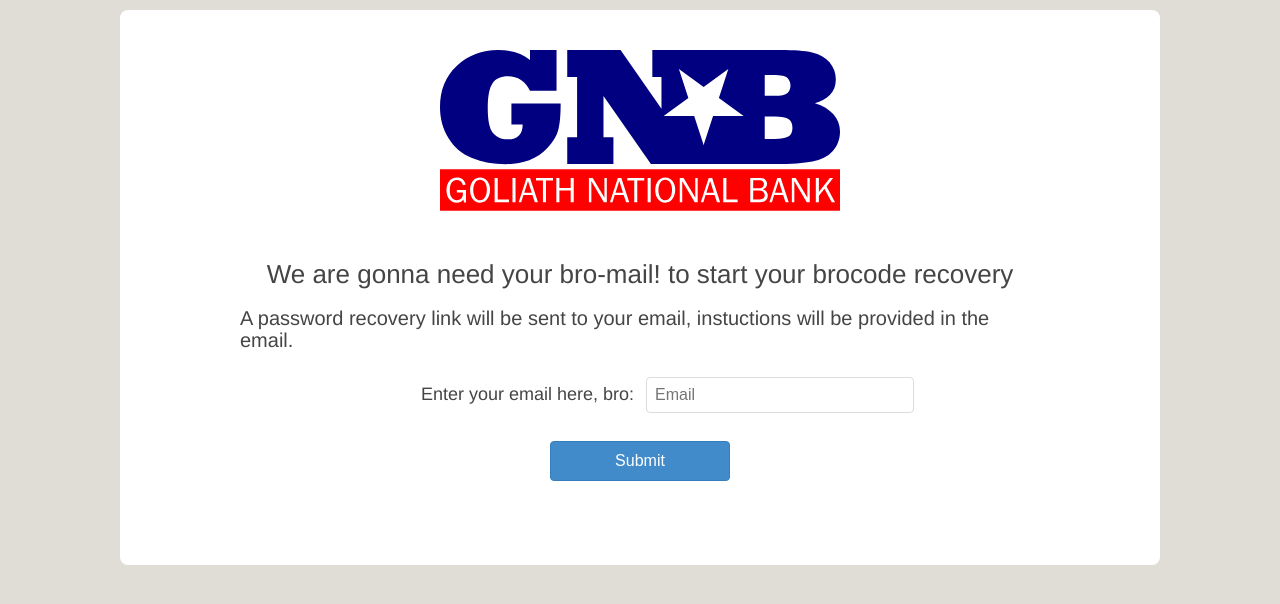
After one commit to Flowm/gnb, a PHP site: page /project/forgotpassword.php in a window 1280 px wide. The commit adds this page. Shown: the top 604 px of the page. Run offline with PHP 8.4, Linux system fonts and the light colour scheme; some libraries are stand-ins or nearby versions.

Commit message:
Adding framework for PW recovery

```diff
--- /dev/null
+++ b/project/forgotpassword.php
@@ -0,0 +1,47 @@
+<?php
+require_once __DIR__."/resource_mappings.php";
+$logo_svg = getMedia('logo_svg');
+$title	= 'GNB - Brocode Recovery' ;
+$error_types 	= array(
+	0	=> "Sorry bro, you're not registered with us." ,
+	1	=> "You have already been sent an email with instuctions"
+);
+?>
+<!DOCTYPE html>
+<html lang="en">
+<head>
+    <meta charset="UTF-8">
+    <title><?=$title?></title>
+    <link rel="stylesheet" type="text/css" href="style/gnb.css">
+    <script type="text/javascript" src="js/index.js"></script>
+    <link rel="icon" type="image/png" href="media/gnb_icon.png" />
+</head>
+<div class="mainContainer">
+    <img src="<?php echo $logo_svg ?>" alt="GNB Logo" class="logo_big">
+    <div class="simple-container">
+        <h1 class="title3">We are gonna need your bro-mail! to start your brocode recovery</h1>
+		<p class="simple-text-index">A password recovery link will be sent to your email, instuctions will be provided in the email.</p>
+        <form method="post" action="passwdrecovery.php">
+            <div class="formRow">
+                <div class="formLeftColumn">
+                    <label for="user_input" class="simple-label">Enter your email here, bro:</label>
+                </div>
+				<div class="formRightColumn">
+                    <input type="text" name="username" id="user_input" placeholder="Email"><br>
+                </div>
+            </div>
+			<div class="button-container">
+                <button type="submit" class="simpleButton">Submit</button>
+            </div>
+			<div class="formRow">
+                <span id="error" class="error">
+                <?php
+                if (isset($_GET) && isset($_GET["error"])) {
+                    $error = $_GET["error"];
+                    if (isset($error_types[$error])) {
+                        echo $error_types[$error];
+                    }
+                }
+                ?></span><br>
+            </div>
+		</form>
--- a/project/login.php
+++ b/project/login.php
@@ -71,6 +71,11 @@ $logo_svg = getMedia('logo_svg');
                 <button type="submit" class="simpleButton">Suit up!</button>
             </div>
         </form>
+        <form method="post" action="forgotpassword.php">
+			<div class="button-container">
+				<button type="submit" class="simpleButton">Forgot your brocode?</button>
+            </div>
+        </form>
     </div>
 </div>
 </body>
```
Also changed, not shown: project/passwdrecovery.php (added, +33 -0 lines), 1 other file.
